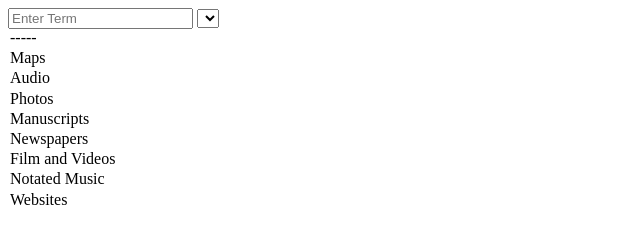
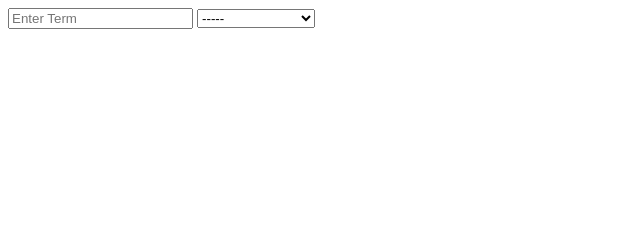
Before and after one commit to jacobotaylor/library-of-congress, a plain HTML site: page index.html in a window 1280 px wide. Shown: the whole page, without its empty margins (0-640 px from the left). Drawn offline with Linux system fonts and the light colour scheme.

Commit message:
fix to HTML

```diff
--- a/index.html
+++ b/index.html
@@ -10,7 +10,7 @@
 
 <body>
   <input id="term" placeholder="Enter Term" />
-  <select id="format"></select>
+  <select id="format">
     <option value="">-----</option>
     <option value="maps">Maps</option>
     <option value="audio">Audio</option>
@@ -22,8 +22,6 @@
     <option value="websites">Websites</option>
   </select>
 
-
-
   <script src="assets/script.js"></script>
 </body>
 
```
Lines whose indentation alone changed are shown as unchanged.
